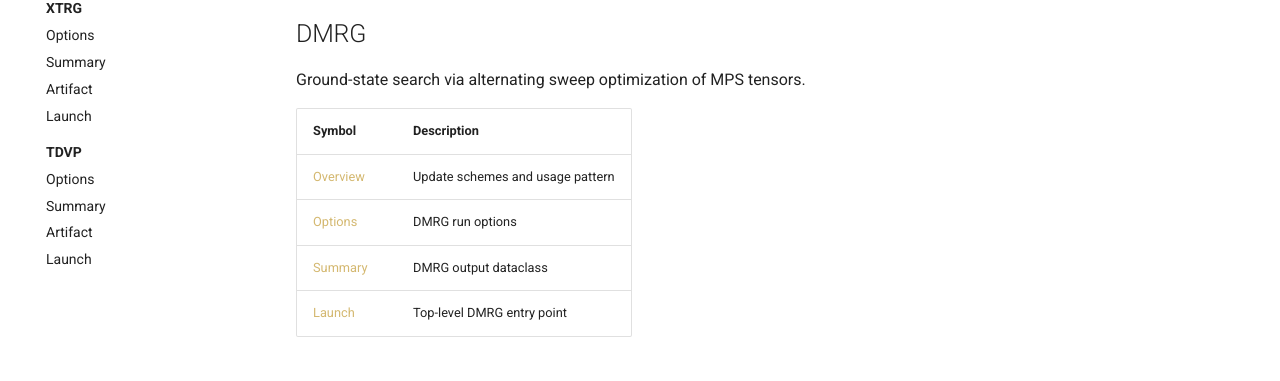
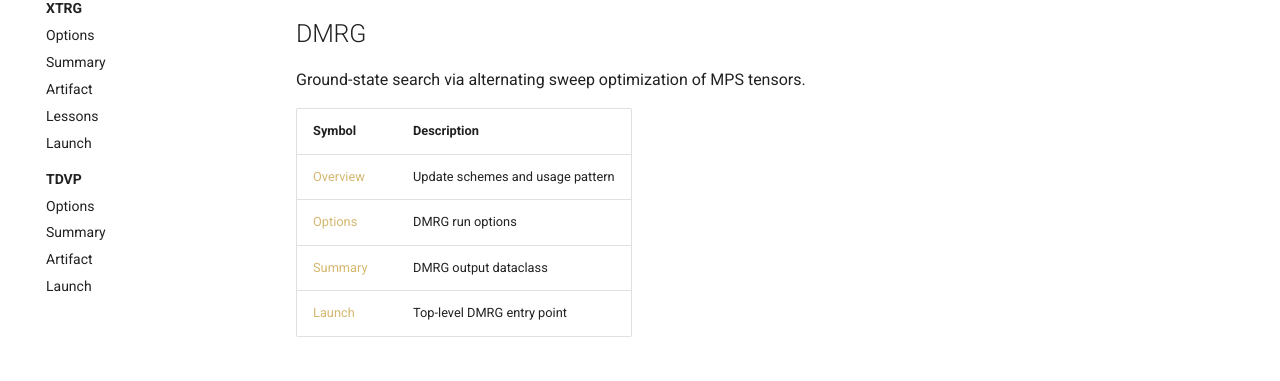
Before and after one commit to Ideogenesis-AI/Alice, an MkDocs documentation site: the page built from docs/algorithms/index.md, in a window 1280 px wide. Shown: the part 295-676 px from the top of the page. Built offline with MkDocs 1.6.1 and Material for MkDocs 9.7.7, drawn with Linux system fonts in a browser that asks for light colours; comment, search, counter and statistics services are not loaded.

Commit message:
Register the XTRG Lessons page in the documentation navigation
Added the page to the XTRG section of the nav so it is reachable from the
sidebar rather than only through links from other pages. Placed it after
Artifact and before Launch, matching the order of the XTRG table in the
algorithms index.

```diff
--- a/mkdocs.yml
+++ b/mkdocs.yml
@@ -73,6 +73,7 @@ nav:
       - Options: algorithms/xtrg/options.md
       - Summary: algorithms/xtrg/summary.md
       - Artifact: algorithms/xtrg/artifact.md
+      - Lessons: algorithms/xtrg/lessons.md
       - Launch: algorithms/xtrg/run.md
     - TDVP:
       - Overview: algorithms/tdvp/index.md
```
